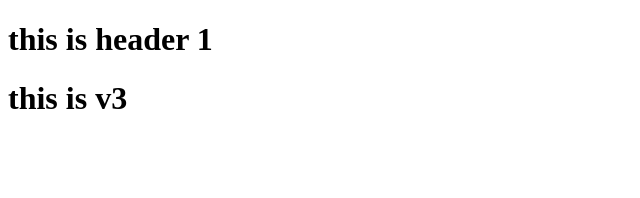
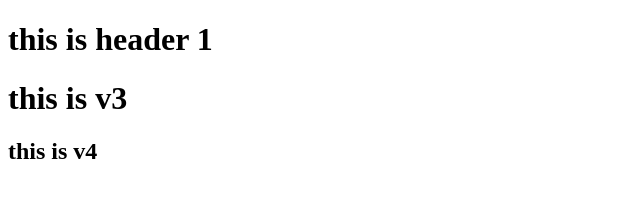
Before and after one commit to Tejussardana/testingGIT, a plain HTML site: page index.html in a window 1280 px wide. Shown: the whole page, without its empty margins (0-640 px from the left). Drawn offline with Linux system fonts and the light colour scheme.

Commit message:
this is v4

```diff
--- a/index.html
+++ b/index.html
@@ -10,5 +10,7 @@
     <h1> this is header 1</h1>
     <h1> this is v3</h1>
 
+    <h2>this is v4</h2>
+
 </body>
 </html>
```
